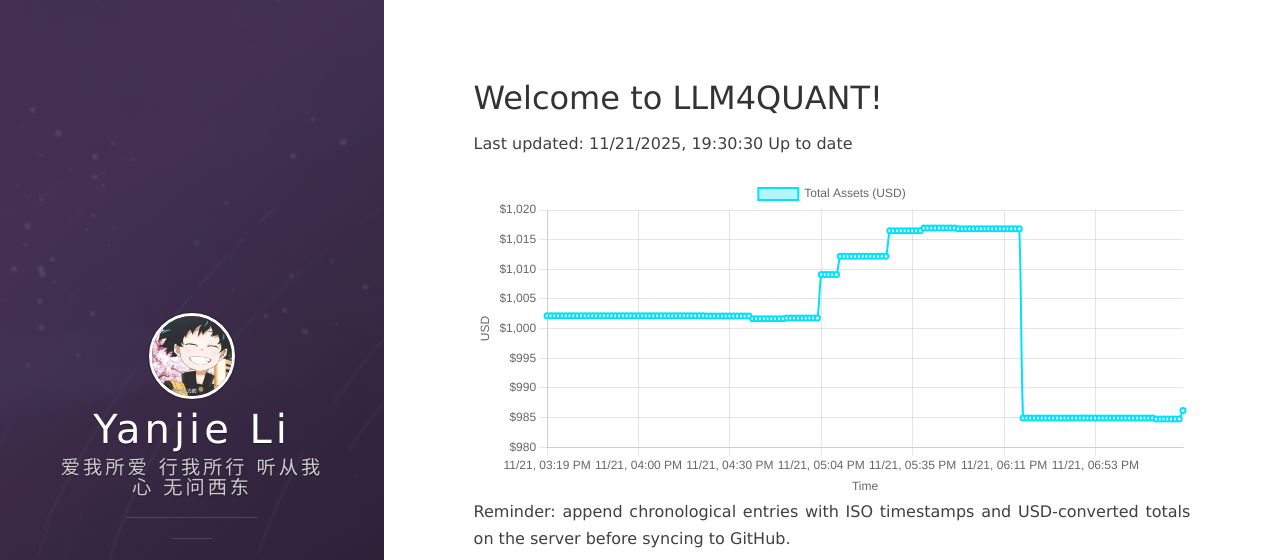
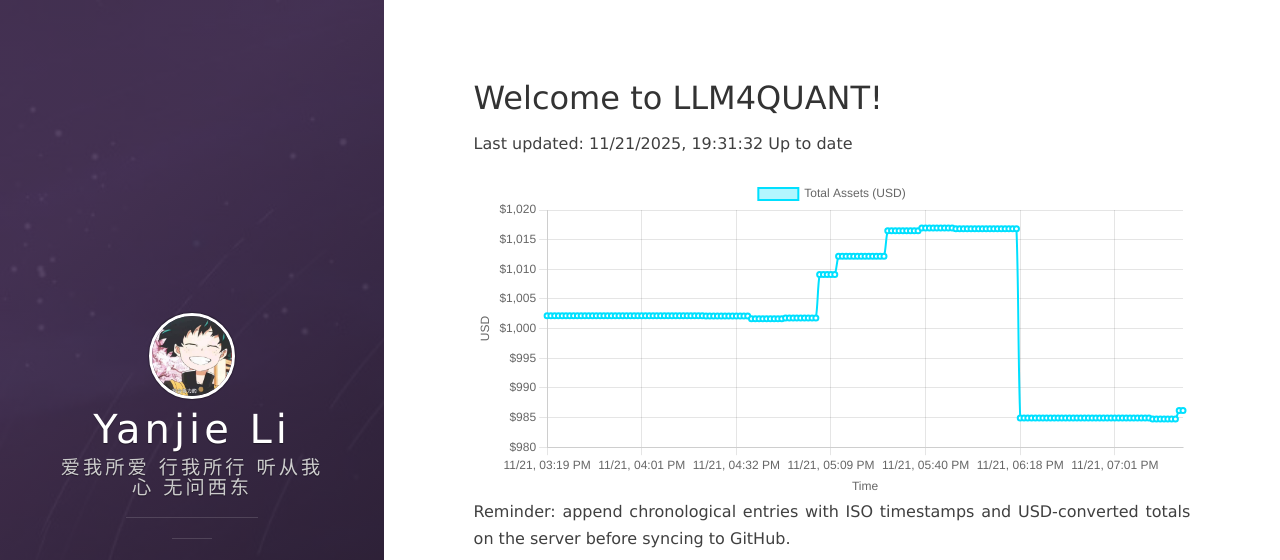
Before and after one commit to leeyegy/leeyegy.github.io, a Jekyll site: the page built from live-trading.html, in a window 1280 px wide and 1081 px high. Shown: the top 560 px of the window. Built offline with Jekyll 4.4.1, drawn with Linux system fonts in a browser that asks for light colours; nearby versions of some CDN libraries.

Commit message:
AccountMonitor: update balance history 2025-11-22T03:31:32+08:00

```diff
--- a/assets/data/binance/balance-history.json
+++ b/assets/data/binance/balance-history.json
@@ -1,5 +1,5 @@
 {
-  "generatedAt": "2025-11-22T03:30:30+08:00",
+  "generatedAt": "2025-11-22T03:31:32+08:00",
   "asset": "total_usd_value",
   "history": [
     {
@@ -673,6 +673,10 @@
     {
       "timestamp": "2025-11-22T03:30:30+08:00",
       "totalUsd": 986.17042413
+    },
+    {
+      "timestamp": "2025-11-22T03:31:32+08:00",
+      "totalUsd": 986.17042413
     }
   ]
 }
```
